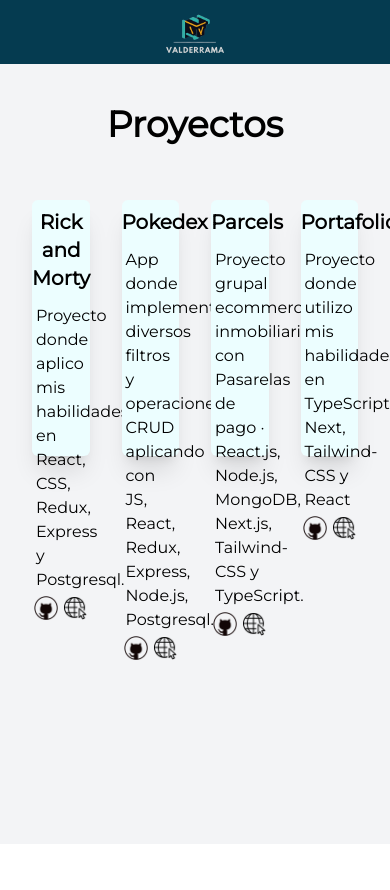
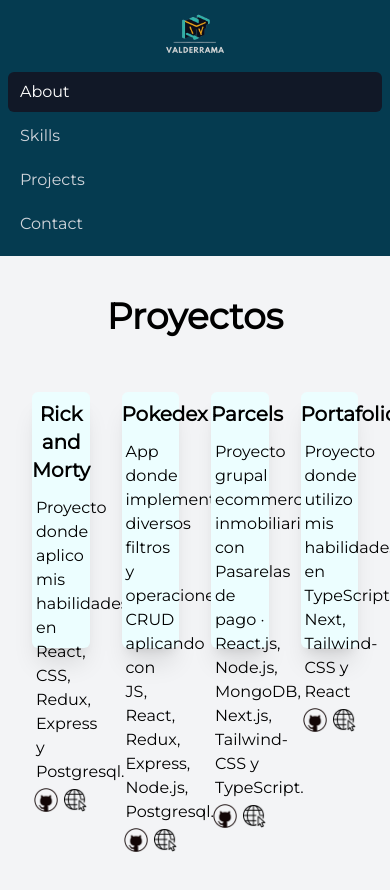
Before and after one commit to percylin33/portafolio, a Next.js app: page /Proyect in a window 390 px wide. Shown: the top 890 px of the page. Before the commit the page ends 844 px from the top, so only its background shows below. Built offline with nearby package versions, Linux system fonts and the light colour scheme; grey boxes are pictures that could not be loaded.

Commit message:
respons-Navbar/link-projects

```diff
--- a/src/components/Navbar.tsx
+++ b/src/components/Navbar.tsx
@@ -81,7 +81,7 @@ const Navbar = () => {
                   href="/Proyect"
                   className="text-gray-300 hover:bg-hov hover:text-white rounded-md px-3 py-2 text-sm font-medium"
                 >
-                  <p className="font-bold">Project</p>
+                  <p className="font-bold">Projects</p>
                 </Link>
                 <Link
                   href="/Contact"
@@ -97,35 +97,35 @@ const Navbar = () => {
       </div>
 
       {/* Mobile menu */}
-      {/* <div className="sm:hidden" id="mobile-menu">
+      <div className="sm:hidden" id="mobile-menu">
         <div className="space-y-1 px-2 pb-3 pt-2">
-          <a
-            href="#"
+          <Link
+            href="/About"
             className="bg-gray-900 text-white block rounded-md px-3 py-2 text-base font-medium"
             aria-current="page"
           >
-            Dashboard
-          </a>
-          <a
-            href="#"
+            About
+          </Link>
+          <Link
+            href="/Skills"
             className="text-gray-300 hover:bg-gray-700 hover:text-white block rounded-md px-3 py-2 text-base font-medium"
           >
-            Team
-          </a>
-          <a
-            href="#"
+            Skills
+          </Link>
+          <Link
+            href="/Proyect"
             className="text-gray-300 hover:bg-gray-700 hover:text-white block rounded-md px-3 py-2 text-base font-medium"
           >
             Projects
-          </a>
-          <a
-            href="#"
+          </Link>
+          <Link
+            href="/Contact"
             className="text-gray-300 hover:bg-gray-700 hover:text-white block rounded-md px-3 py-2 text-base font-medium"
           >
-            Calendar
-          </a>
+            Contact
+          </Link>
         </div>
-      </div> */}
+      </div>
     </nav>
   );
 };
--- a/src/components/Proyectos.tsx
+++ b/src/components/Proyectos.tsx
@@ -38,7 +38,7 @@ const Proyectos = () => {
                 <a href="https://github.com/percylin33/PI-POKEMON" target="_blank" rel="noopener noreferrer " className=" w-6 mx-auto hover:scale-110 transition duration-300 ">
                   <Image src={github} alt="link" className="w-auto"/>
                 </a>
-                <a href="https://github.com/percylin33/app_Rick_and_morty" target="_blank" rel="noopener noreferrer " className=" w-6 mx-auto hover:scale-110 transition duration-300" >
+                <a href="https://pi-pokemon-amber.vercel.app" target="_blank" rel="noopener noreferrer " className=" w-6 mx-auto hover:scale-110 transition duration-300" >
                   <Image src={link} alt="link" className="w-full"/>
                 </a>
             </div>
```
